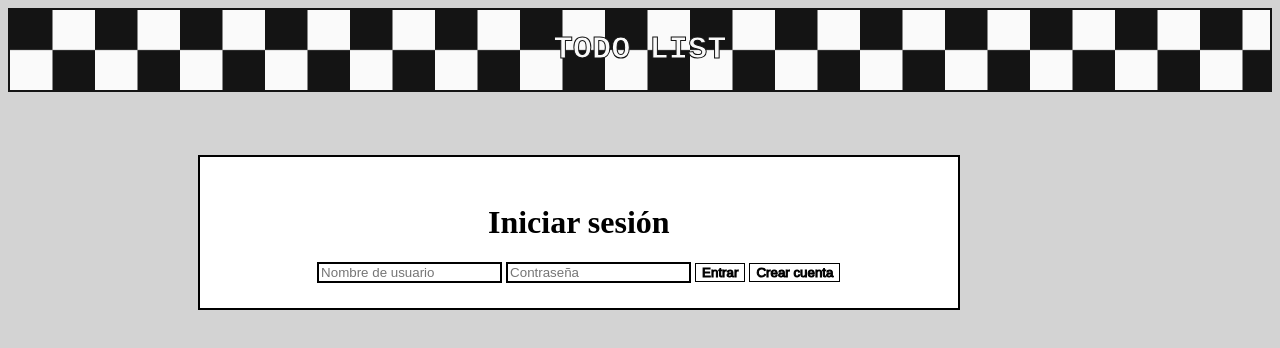
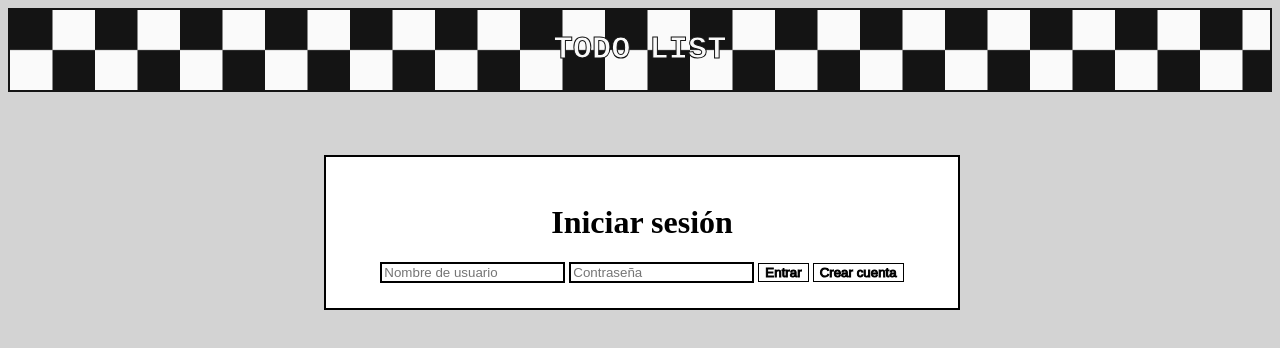
Before and after one commit to LenisseMxz/todo-list, a website with bundled scripts: page index.html in a window 1280 px wide. Built offline with nearby package versions, Linux system fonts and the light colour scheme.

Commit message:
Functional Multi-user

```diff
--- a/css/styles.css
+++ b/css/styles.css
@@ -1,8 +1,8 @@
 #principal {
     margin-top: 5%;
-    margin-left: 15%;
+    margin-left: 25%;
     padding-block: 2%;
-    width: 60%;
+    width: 50%;
     border: 2px solid;
     background-color: white;
 }
```
